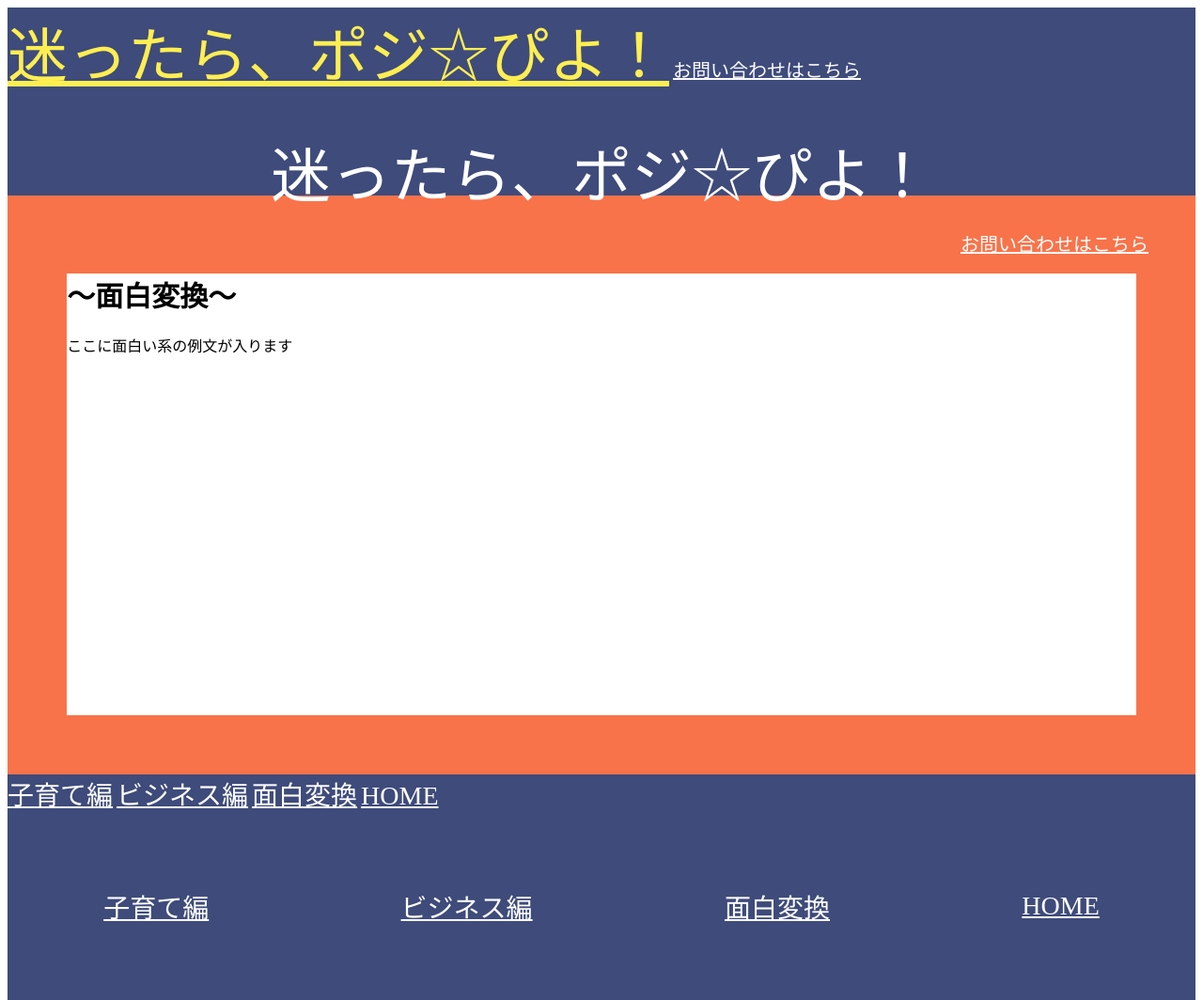
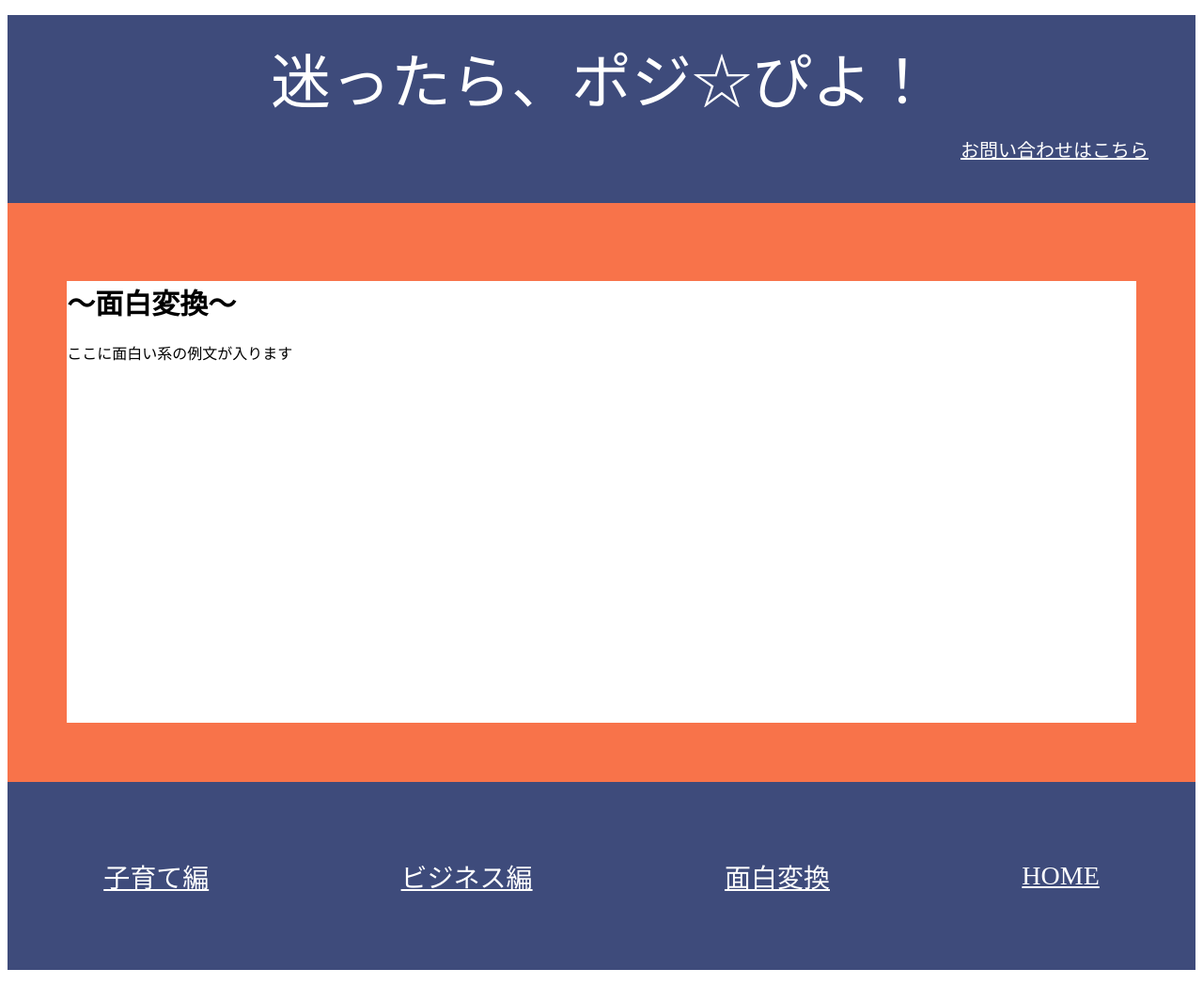
Before and after one commit to KoudaiSuematsu/groupe, a Flask app: page /funny in a window 1280 px wide. Shown: the whole page at 94% size. After the commit the page ends 1032 px from the top, so only its background shows below. Run offline with Flask 2, Linux system fonts and the light colour scheme.

Commit message:
change to production

```diff
--- a/templates/base.html
+++ b/templates/base.html
@@ -11,9 +11,9 @@
 
 <header>
 
-    <div style="background:#3E4B7B; height: 200px; width: 100%;">
+    <!--<div style="background:#3E4B7B; height: 200px; width: 100%;">
             <a href="/" style="color: #ffee51; font-size: 64px; margin: 0 auto; ">迷ったら、ポジ☆ぴよ！</a>
-            <a href="/" style="color: #FFFFFF; font-size: 20px;">お問い合わせはこちら</a>
+            <a href="/" style="color: #FFFFFF; font-size: 20px;">お問い合わせはこちら</a>-->
 
     <div style="background:#3E4B7B; height: 200px; width: 100%; ">
         <p style="text-align:center;padding-top: 20px;">
@@ -37,11 +37,11 @@
     {% endblock %}
 
 </body>
-<footer style="background:#3E4B7B; height: 150px; width: 100%;">
+<!--<footer style="background:#3E4B7B; height: 150px; width: 100%;">
     <a href="/childcare" style="color: #FFFFFF;font-size: 28px;">子育て編</a>
     <a href="/business" style="color: #FFFFFF;font-size: 28px;">ビジネス編</a>
     <a href="/funny" style="color:#FFFFFF;font-size: 28px;">面白変換</a>
-    <a href="/" style="color: #FFFFFF;font-size: 28px;">HOME</a>
+    <a href="/" style="color: #FFFFFF;font-size: 28px;">HOME</a>-->
 
 <footer style="background:#3E4B7B; height: 200px; width: 100%;display:flex; justify-content: space-around;align-items: center;">
         <div><a href="/childcare" style="color: #FFFFFF;font-size: 28px;">子育て編</a></div>
```
Also changed, not shown: templates/edit.html (+4 -2 lines), templates/home.html (+5 -5 lines), comment.db.
